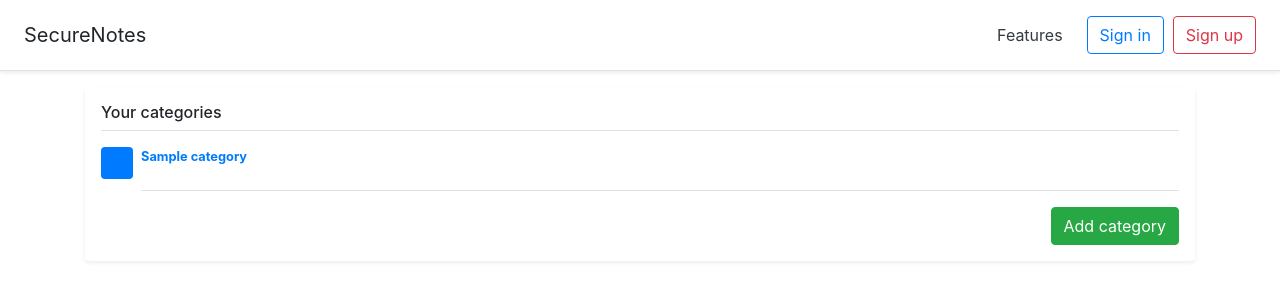
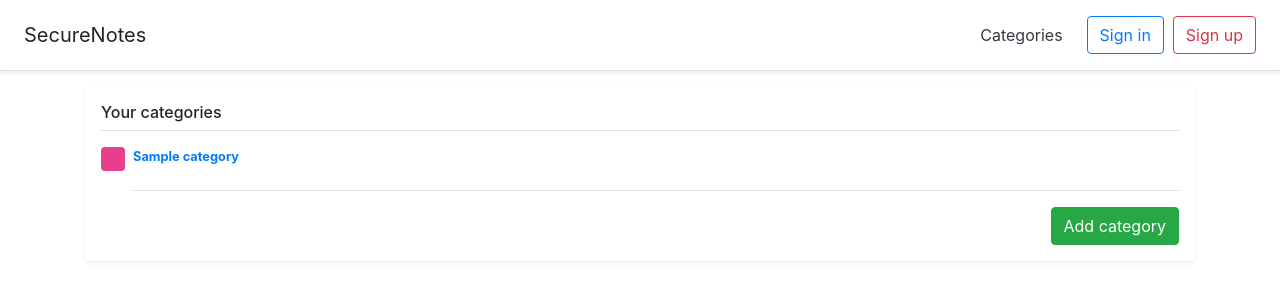
Before and after one commit to stepanbal/securenotes, a Django app: page / in a window 1280 px wide. Shown: the top 301 px of the page. Run offline with Django 3.2, Linux system fonts and the light colour scheme; tables that the repository leaves empty hold one stand-in row (values such as "Sample post"); some libraries are stand-ins or nearby versions.

Commit message:
fix templates

```diff
--- a/notes/views.py
+++ b/notes/views.py
@@ -25,5 +25,13 @@ def category_add(request):
             new_category.save()
             return render(request, 'notes/add_category.html', {'added': True})
     else:
-        add_form = AddCategoryForm()
-        return render(request, 'notes/add_category.html', {'add_form': add_form})
+        # add_form = AddCategoryForm()
+        # форма прописана в шаблоне. хочу сделать через form.as_p или как-то иначе,
+        # но чтобы использовался класс формы
+        # но пока не нашел, как использовать при этом красиво бутстрап.
+        # поэтому хардкод в шаблоне. Это мне не нравится.
+        return render(request, 'notes/add_category.html') #, {'add_form': add_form})
+
+
+# def post_detail(request, post_id):
+#     post =
--- a/templates/base.html
+++ b/templates/base.html
@@ -10,7 +10,7 @@
 <div class="d-flex flex-column flex-md-row align-items-center p-3 px-md-4 mb-3 bg-white border-bottom shadow-sm">
   <h5 class="my-0 mr-md-auto font-weight-normal">SecureNotes</h5>
   <nav class="my-2 my-md-0 mr-md-3">
-    <a class="p-2 text-dark" href="#">Features</a>
+    <a class="p-2 text-dark" href="{% url 'notes:index' %}">Categories</a>
   </nav>
   <a class="btn btn-outline-primary" href="#">Sign in</a>&nbsp;&nbsp;<a class="btn btn-outline-danger" href="#">Sign up</a>
 </div>
--- a/templates/notes/category.html
+++ b/templates/notes/category.html
@@ -11,7 +11,7 @@
     {% endif %}
    {% for post in category.posts.all %}
    <div class="media text-muted pt-3">
-      <svg class="bd-placeholder-img mr-2 rounded" width="32" height="32" xmlns="http://www.w3.org/2000/svg" preserveAspectRatio="xMidYMid slice" focusable="false" role="img" aria-label="Placeholder: 32x32"><title>Placeholder</title><rect width="100%" height="100%" fill="#e83e8c"></rect><text x="50%" y="50%" fill="#e83e8c" dy=".3em">32x32</text></svg>
+      <svg class="bd-placeholder-img mr-2 rounded" width="24" height="24" xmlns="http://www.w3.org/2000/svg" preserveAspectRatio="xMidYMid slice" focusable="false" role="img" aria-label="Placeholder: 32x32"><rect width="100%" height="100%" fill="#e83e8c"></rect><text x="50%" y="50%" fill="#e83e8c" dy=".3em"></text></svg>
       <p class="media-body pb-4 mb-0 small lh-125 border-bottom border-gray">
         <strong class="d-block text-gray-dark">{{ post.title }}</strong>
       </p>
--- a/templates/notes/index.html
+++ b/templates/notes/index.html
@@ -13,7 +13,7 @@
     {% endif %}
    {% for category in categories %}
    <div class="media text-muted pt-3">
-      <svg class="bd-placeholder-img mr-2 rounded" width="32" height="32" xmlns="http://www.w3.org/2000/svg" preserveAspectRatio="xMidYMid slice" focusable="false" role="img" aria-label="Placeholder: 32x32"><title>Placeholder</title><rect width="100%" height="100%" fill="#007bff"></rect><text x="50%" y="50%" fill="#007bff" dy=".3em">32x32</text></svg>
+   <svg class="bd-placeholder-img mr-2 rounded" width="24" height="24" xmlns="http://www.w3.org/2000/svg" preserveAspectRatio="xMidYMid slice" focusable="false" role="img" aria-label="Placeholder: 32x32"><rect width="100%" height="100%" fill="#e83e8c"></rect></svg>
       <p class="media-body pb-4 mb-0 small lh-125 border-bottom border-gray">
           <strong class="d-block text-gray-dark"><a href="{% url 'notes:category' category.id %}">{{ category.name }}</a></strong>
       </p>
```
